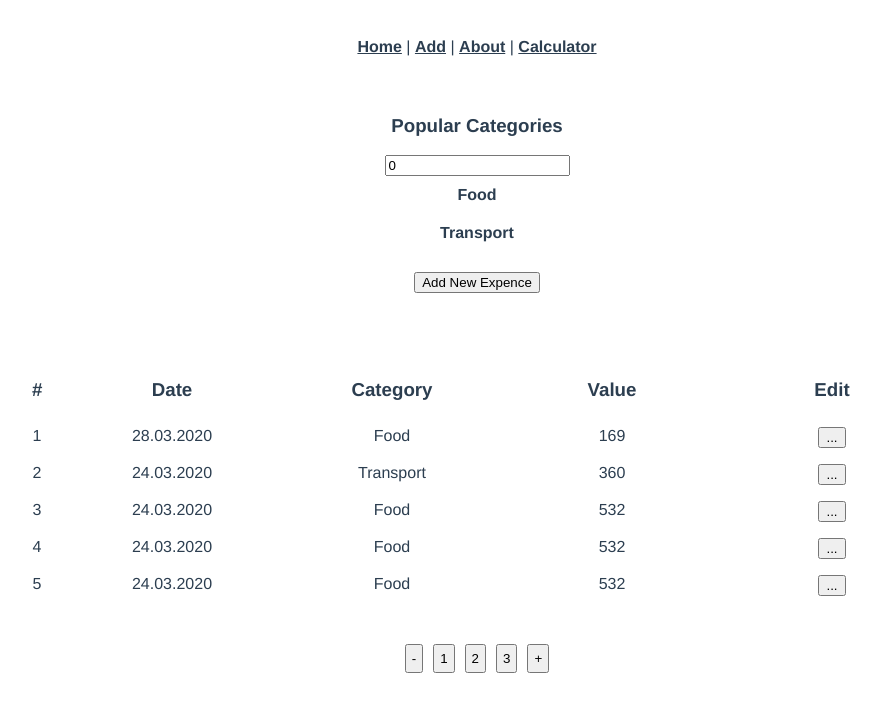
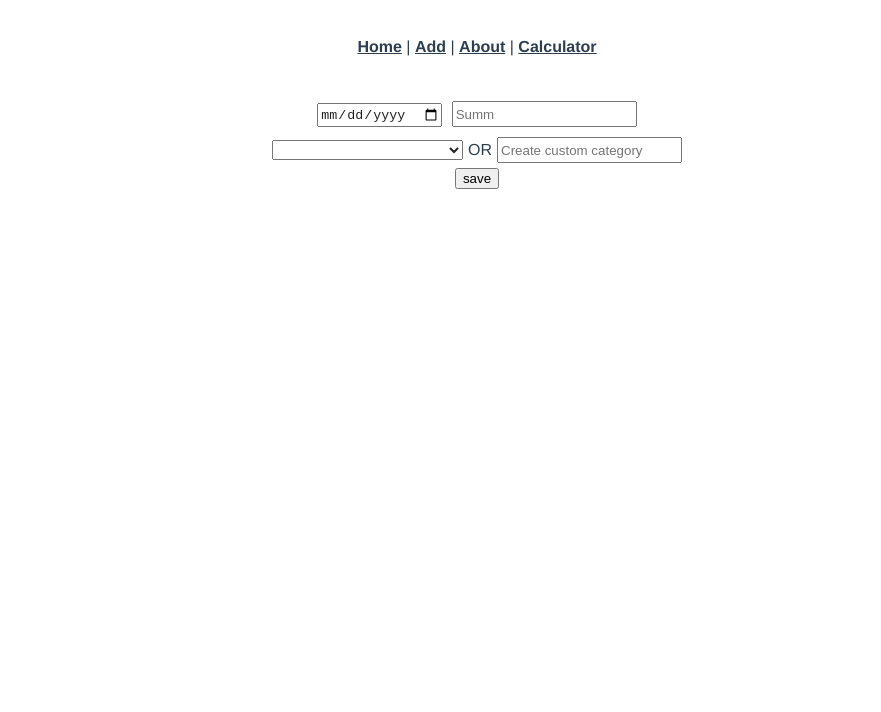
Before and after one commit to SergioWaters/vue_project, a Vue app: page /addExpence in a window 1280 px wide. Before the commit this address led to /. Shown: the top 712 px of the page, without its empty margins (163-1044 px from the left). Built offline with nearby package versions, Linux system fonts and the light colour scheme.

Commit message:
added key push to expenceAdd route. added devdependences for testing

```diff
--- a/src/App.vue
+++ b/src/App.vue
@@ -2,7 +2,7 @@
   <div id="app">
     <nav>
       <router-link to="/">Home</router-link> |
-      <router-link to="/ModalView">Add</router-link> |
+      <router-link to="/AddExpence">Add</router-link> |
       <router-link to="/about">About</router-link> |
       <router-link to="/Calculator">Calculator</router-link>
     </nav>
--- a/src/components/ExpenceAdd.vue
+++ b/src/components/ExpenceAdd.vue
@@ -78,11 +78,13 @@ export default {
       this.value = this.val;
       this.date = this.dat;
     }
-    if (this.$route) {
+    if (this.$route.query.push) {
       console.log(this.$route);
-      this.customCategory = this.$route.params.category;
-      this.value = this.$route.query.value;
-      this.addExpence();
+      if (this.$route.query.value !== "null") {
+        this.customCategory = this.$route.params.category;
+        this.value = this.$route.query.value;
+        this.addExpence();
+      }
       this.$router.push({
         name: "home",
       });
--- a/src/views/HomeView.vue
+++ b/src/views/HomeView.vue
@@ -6,7 +6,7 @@
       <router-link
         v-for="item in getCategoryArr"
         :key="item"
-        :to="`/addExpence/${item}?value=${amount}`"
+        :to="`/addExpence/${item}?value=${amount}&push=true`"
       >
         {{ item }}
       </router-link>
@@ -45,7 +45,7 @@ export default {
   },
   data() {
     return {
-      amount: 0,
+      amount: null,
     };
   },
   methods: {
```
Also changed, not shown: package.json (+6 -2 lines), 1 other file (tests, documents, lock files or other folders).
